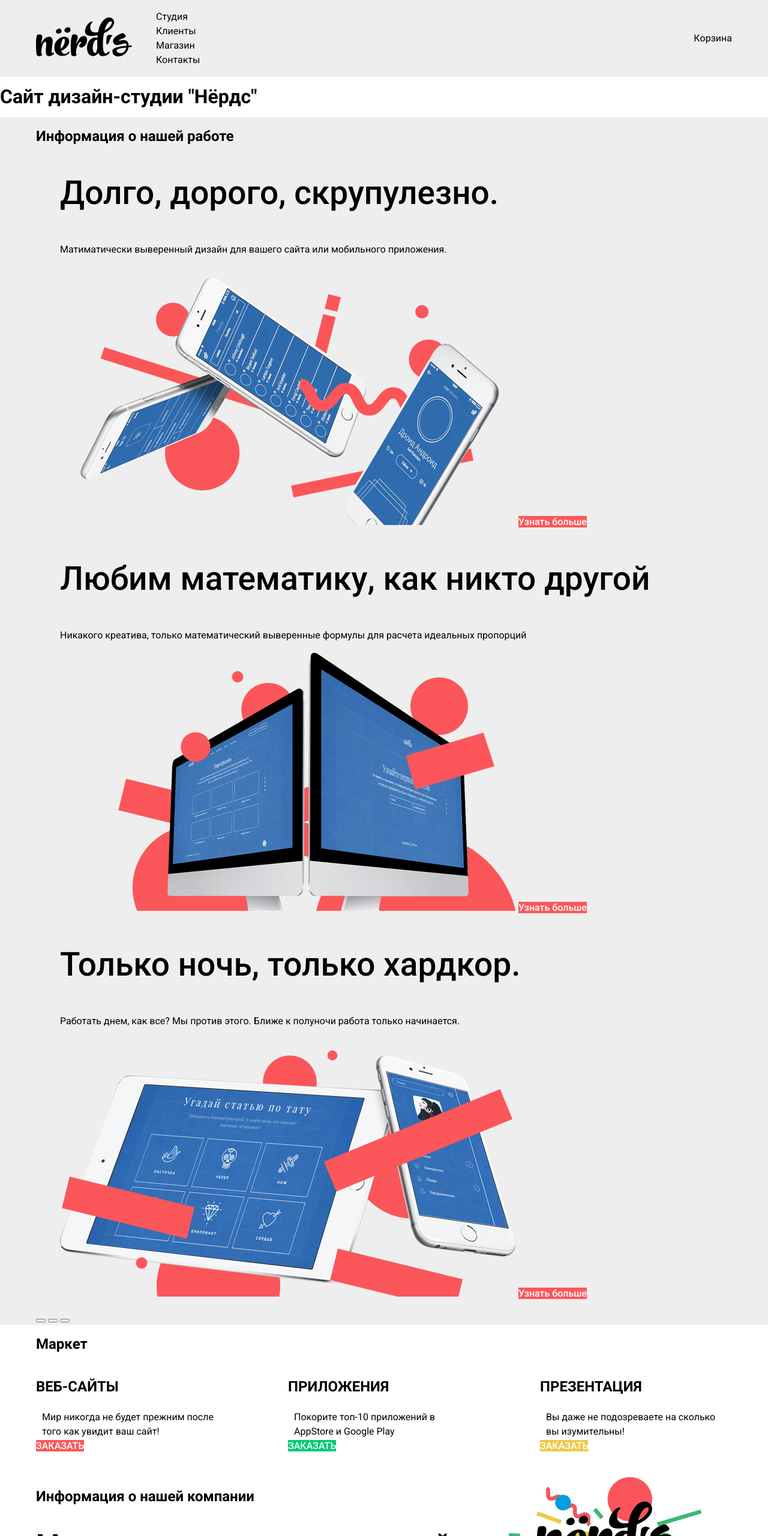
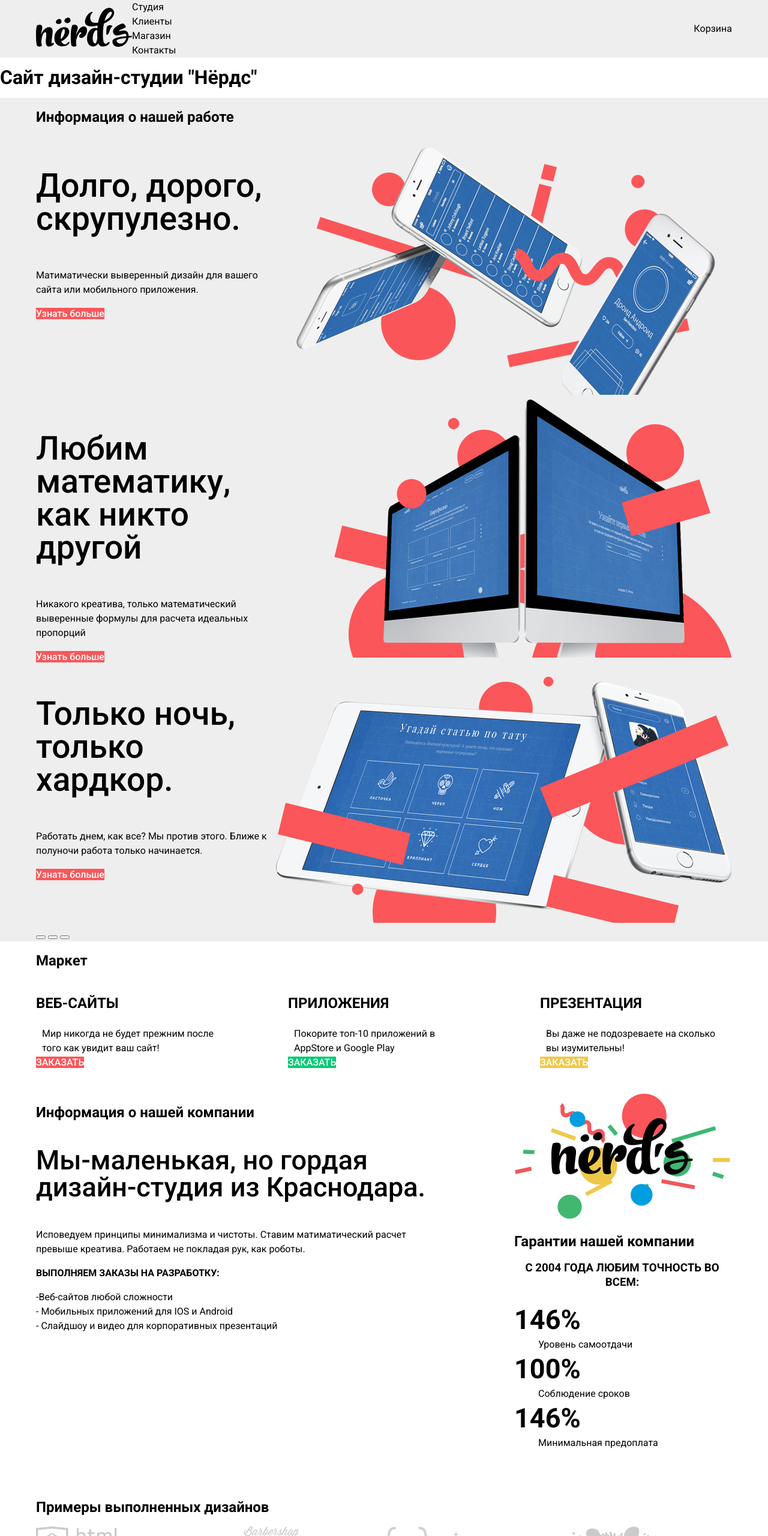
Before and after one commit to Alina837-a/1723687-nerds-30, a plain HTML site: page index.html in a window 1280 px wide. Shown: the top 2560 px of the page at 60% size. Drawn offline with Linux system fonts and the light colour scheme.

Commit message:
Сетка на гридах для главной страницы(доработка)

```diff
--- a/css/style.css
+++ b/css/style.css
@@ -41,7 +41,7 @@ body {
     min-height: 100%;
     display: grid;
     grid-template-rows: min-content 1fr min-content;
-    align-content: start
+    align-content: start;
 }
 
 
@@ -87,6 +87,8 @@ img {
 
 .site-navigation {
     list-style: none;
+    margin: 0;
+    padding: 0;
 }
 
 /* User navigation */
@@ -138,12 +140,18 @@ img {
 }
 
 .features-list {
+    padding: 0;
+    margin: 0;
     list-style: none;
+
 }
 
-.feature-item {
+.features-item {
+    display: grid;
+    grid-template-columns: 400px 760px;
     text-align: left;
 }
+
 
 .features-title {
     font-weight: 500;
@@ -173,6 +181,7 @@ img {
     opacity: 0.3;
     background-color: var(--special-moderate-red);
 }
+
 /* Market */
 
 .market-list {
@@ -254,7 +263,8 @@ img {
 
 .index-columns {
     display: grid;
-    grid-template-columns: 2fr 1fr;
+    grid-template-columns: 651px 360px;
+    column-gap: 146px;
     text-align: left;
     margin-top: 40px;
     margin-bottom: 70px;
@@ -277,6 +287,8 @@ img {
 
 .information-list {
     list-style: none;
+    padding: 0;
+    margin: 0;
 }
 
 
@@ -307,6 +319,8 @@ img {
     display: grid;
     grid-template-columns: 1fr 1fr 1fr 1fr;
     list-style: none;
+    margin: 0;
+    padding: 0;
 }
 
 .model-item {
@@ -382,6 +396,8 @@ img {
 
 .sorting-list {
     list-style: none;
+    margin: 0;
+    padding: 0;
 }
 
 .sorting-list a{
@@ -456,13 +472,12 @@ img {
 
 /* Main footer */
 
-.map {
+.map img{
     width: 100%;
     margin: 0  auto;
     background-color: var(--basic-light-grey);
 }
 
-.map-wrapper,
 .contacts ,
 .footer-social {
     width: 1160px;
@@ -497,6 +512,11 @@ img {
     line-height: 18px;
     text-align: center;
     text-transform: uppercase
+}
+
+.social-list {
+    padding: 0;
+    margin: 0;
 }
 
 .social-item  {
--- a/index.html
+++ b/index.html
@@ -39,26 +39,34 @@
           <h2> Информация о нашей работе</h2>
             <ul class="features-list">
               <li class="features-item">
+                <div class="grid-column1">
                   <p class="features-title">Долго, дорого, скрупулезно.</p>
                   <p class="features-description">Матиматически выверенный дизайн для вашего сайта или мобильного приложения.</p>
+                  <a class="features-button" href="blank.html">Узнать больше</a>
+                </div>
+                <div class="grid-column2">
                   <img src="img/nerds-index-slide1.png" width="760" height="431" alt="Смартфоны">
-                <a class="features-button" href="blank.html">Узнать больше</a>
+                </div>
               </li>
-            </ul>
-            <ul  class="features-list">
               <li class="features-item">
+                <div class="grid-column1">
                   <p class="features-title">Любим математику, как никто другой</p>
                   <p class="features-description">Никакого креатива, только математический выверенные формулы для расчета идеальных пропорций</p>
+                  <a class="features-button " href="blank.html">Узнать больше</a>
+                </div>
+                <div class="grid-column2">
                   <img src="img/nerds-index-slide2.png" width="760" height="431" alt="Моноблоки">
-                <a class="features-button " href="blank.html">Узнать больше</a>
+                </div>
               </li>
-            </ul>
-            <ul class="features-list">
               <li class="features-item">
+                <div class="grid-column1">
                   <p class="features-title">Только ночь, только хардкор.</p>
                   <p class="features-description">Работать днем, как все? Мы против этого. Ближе к полуночи работа только начинается. </p>
+                  <a class="features-button" href="blank.html">Узнать больше</a>
+                </div>
+                <div class="grid-column2">
                   <img src="img/nerds-index-slide3.png" width="760" height="431" alt="Планшеты">
-                <a class="features-button" href="blank.html">Узнать больше</a>
+                </div>
               </li>
             </ul>
             <div>
@@ -149,18 +157,18 @@
 
     <footer class="main-footer">
       <section class="map">
-        <div class="map-wrapper">
         <h2>Как нас найти</h2>
         <img src="img/map.png" width="1440" height="416" alt="Санкт-Петербург,ул. Б. Конюшенная,д. 19/8">
-        </div>
       </section>
       <section class="contacts">
         <h2>Контактная информация</h2>
+        <div class="map-wrapper">
           <p class="contacts-studio">Nёrds design studio</p>
           <p class="contact-address">Санкт-Петербург,<br>
            ул. Б. Конюшенная,д. 19/8</p>
           <p class="phone">тел. <a class="contacts-phone" href="tel:+78122757575">+7 (812) 275-75-75</a></p>
           <a class="contacts-button" href="blank.html">Напишите нам</a>
+        </div>
       </section>
       <section class="footer-social">
         <ul class="social-list">
```
Lines whose indentation alone changed are shown as unchanged.
